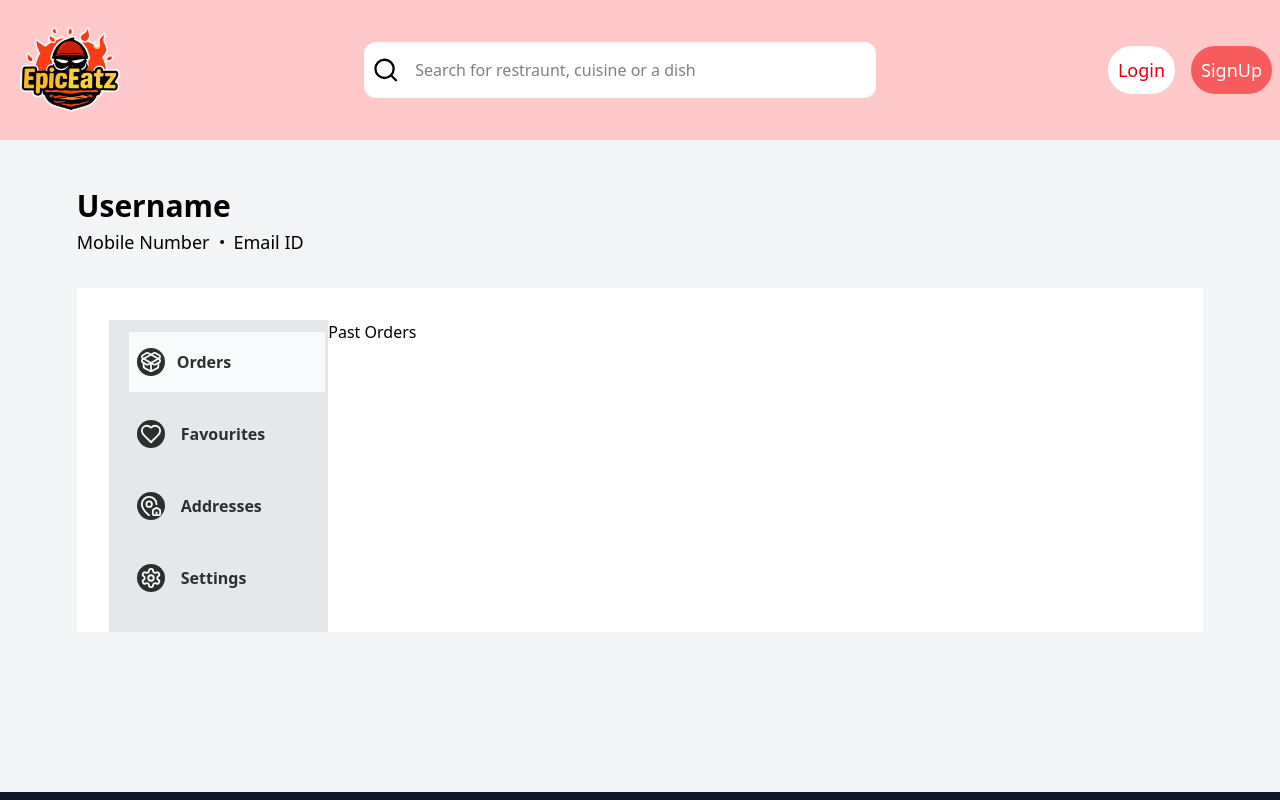
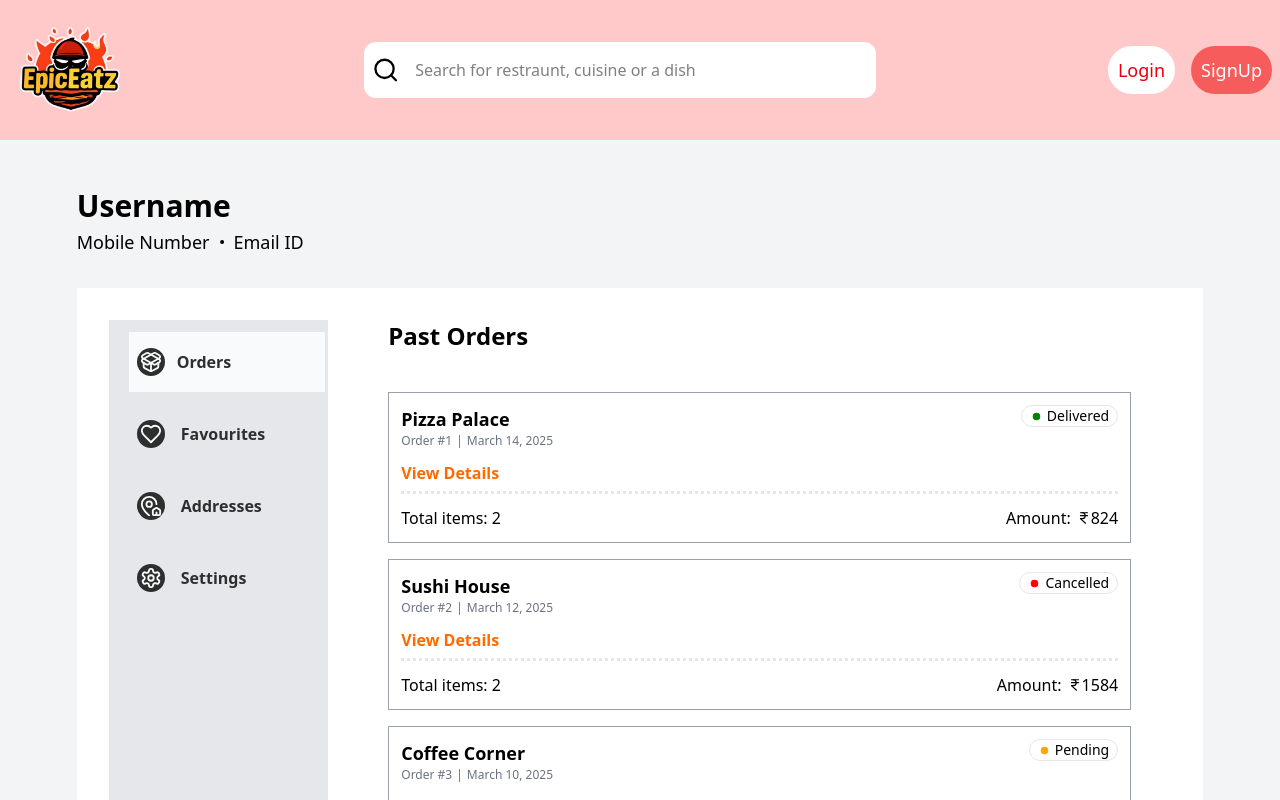
Before and after one commit to Promit-Biswas3361/EpicEatz, a React (Vite) app: page /account/orders in a window 1280 px wide. Shown: the top 800 px of the page. Built offline with nearby package versions, Linux system fonts and the light colour scheme.

Commit message:
Accounts --> orders & addresses

```diff
--- a/src/Frontend/Profile/Account.jsx
+++ b/src/Frontend/Profile/Account.jsx
@@ -20,11 +20,11 @@ const Account = () => {
           </div>
         </div>
 
-        <div className="bg-white flex pt-8 px-8">
-          <div className="bg-gray-200">
+        <div className="bg-white sm:flex max-sm:pb-5 pt-8 px-8">
+          <div className="bg-gray-200 z-40 max-sm:mb-10">
             <SidePanel />
           </div>
-          <div className="">
+          <div className="sm:ml-5 md:ml-10 xl:ml-15 sm:mr-6 md:mr-10 flex-grow">
             <Outlet />
           </div>
         </div>
--- a/src/Frontend/Profile/Address.jsx
+++ b/src/Frontend/Profile/Address.jsx
@@ -1,11 +1,85 @@
-import React from 'react'
+import React, { useState } from "react";
+import { House, Building, MapPin } from "lucide-react";
+
+const userAddresses = [
+  {
+    id: 1,
+    label: "Home Address",
+    type: "Home",
+    address: "123 Main Street, Apartment 4B, New York, NY 10001",
+    phone: "+1 212-555-1234",
+  },
+  {
+    id: 2,
+    label: "Office Address",
+    type: "Office",
+    address: "456 Corporate Blvd, Suite 1203, San Francisco, CA 94105",
+    phone: "+1 415-555-9876",
+  },
+  {
+    id: 3,
+    label: "Summer House",
+    type: "Home",
+    address: "789 Beachfront Road, Unit 5, Miami Beach, FL 33139",
+    phone: "+1 305-555-5678",
+  },
+  {
+    id: 4,
+    label: "Parents' House",
+    type: "Friends & Family",
+    address: "101 Oak Drive, Suburbia, Chicago, IL 60007",
+    phone: "+1 312-555-2345",
+  },
+  {
+    id: 5,
+    label: "Vacation Spot",
+    type: "Home",
+    address: "202 Mountain View Lane, Aspen, CO 81611",
+    phone: "+1 970-555-8765",
+  },
+];
 
 const Address = () => {
+  const [addresses, setAddresses] = useState(userAddresses);
+
   return (
     <div>
+      <h3 className="text-2xl font-extrabold mb-10">Manage Addresses</h3>
 
+      <div className="flex flex-wrap justify-between">
+        {addresses.map((item) => (
+          <div
+            key={item.id}
+            className="flex items-start border-1 border-gray-400 p-3 mb-4 max-sm:w-full sm:w-70 md:w-90 lg:w-[42%]"
+          >
+            <div className="flex-1/6 mt-1">
+              {item.type === "Home" ? (
+                <House size={22} />
+              ) : item.type === "Office" ? (
+                <Building size={22} />
+              ) : item.type === "Friends & Family" ? (
+                <MapPin size={22} />
+              ) : null}
+            </div>
+
+            <div className="flex-5/6 flex flex-col items-start">
+              <p className="text-lg font-semibold">{item.label}</p>
+              <p className="text-sm">{item.address}</p>
+
+              <div className="flex mt-3">
+                <button className="text-red-500 hover:text-red-700 font-bold cursor-pointer mr-5">
+                  EDIT
+                </button>
+                <button className="text-red-500 hover:text-red-700 font-bold cursor-pointer">
+                  DELETE
+                </button>
+              </div>
+            </div>
+          </div>
+        ))}
+      </div>
     </div>
-  )
-}
+  );
+};
 
-export default Address
+export default Address;
--- a/src/Frontend/Profile/Orders.jsx
+++ b/src/Frontend/Profile/Orders.jsx
@@ -1,12 +1,167 @@
 import React, { useState } from "react";
+import { IndianRupee, CircleSmall } from "lucide-react";
+
+const newOrders = [
+  {
+    id: 1,
+    restaurant: "Pizza Palace",
+    items: [
+      {
+        name: "Margherita Pizza",
+        price: 299,
+        category: "Veg",
+        img: "https://www.cookwithmanali.com/wp-content/uploads/2020/06/Margherita-Pizza-500x500.jpg",
+        qty: 2,
+      },
+      {
+        name: "Garlic Bread",
+        price: 149,
+        category: "Veg",
+        img: "https://www.cookingclassy.com/wp-content/uploads/2019/10/garlic-bread-2-768x1152.jpg",
+        qty: 1,
+      },
+    ],
+    total: 824,
+    status: "Delivered",
+    date: "2025-03-14",
+    address: "123 Pizza Street, New York, NY 10001",
+  },
+  {
+    id: 2,
+    restaurant: "Sushi House",
+    items: [
+      {
+        name: "Salmon Roll",
+        price: 450,
+        category: "Non-Veg",
+        img: "https://www.allrecipes.com/thmb/-QGvCN5xwJBpQfoa4OY6Cvh66Cw=/1500x0/filters:no_upscale():max_bytes(150000):strip_icc()/1437018-Spicy-Salmon-Sushi-Roll-ddmfs-4x3-2c496fdfd3e14bc78a9ab67036221918.jpg",
+        qty: 3,
+      },
+      {
+        name: "Miso Soup",
+        price: 120,
+        category: "Veg",
+        img: "https://www.thespruceeats.com/thmb/g5cE8GqcsPpVsW4c4FXP8qObioI=/1500x0/filters:no_upscale():max_bytes(150000):strip_icc()/miso-soup-recipe-3121935-hero-01-8d10a14fb2c544f388650c8c08f8b37a.jpg",
+        qty: 1,
+      },
+    ],
+    total: 1584,
+    status: "Cancelled",
+    date: "2025-03-12",
+    address: "456 Sushi Avenue, Los Angeles, CA 90001",
+  },
+  {
+    id: 3,
+    restaurant: "Coffee Corner",
+    items: [
+      {
+        name: "Cappuccino",
+        price: 150,
+        category: "Veg",
+        img: "https://www.allrecipes.com/thmb/chsZz0jqIHWYz39ViZR-9k_BkkE=/1500x0/filters:no_upscale():max_bytes(150000):strip_icc()/8624835-how-to-make-a-cappuccino-beauty-4x3-0301-13d55eaad60b42058f24369c292d4ccb.jpg",
+        qty: 5,
+      },
+    ],
+    total: 828,
+    status: "Pending",
+    date: "2025-03-10",
+    address: "789 Coffee Road, Chicago, IL 60007",
+  },
+];
+
+
+const formatDate = (dateString) => {
+  const date = new Date(dateString);
+  return date.toLocaleDateString("en-US", {
+    year: "numeric",
+    month: "long",
+    day: "numeric",
+  });
+};
 
 const Orders = () => {
-  const [orders, setOrders] = useState(null);
+  const [orders, setOrders] = useState(newOrders);
+
+  const cancelOrder = (id) => {
+    const updatedOrders = orders.map((order) =>
+      order.id === id && order.status === "Pending"
+        ? { ...order, status: "Cancelled" }
+        : order
+    );
+
+    setOrders(updatedOrders);
+  };
+
   return (
     <div>
-      <h3>Past Orders</h3>
+      <h3 className="text-2xl font-extrabold mb-10">Past Orders</h3>
 
-      <div className=""></div>
+      <div className="">
+        {orders.map((order) => (
+          <div key={order.id} className="border-1 border-gray-400 p-3 mb-4">
+            <div className="flex justify-between border-b-3 border-dotted border-gray-200 mb-3">
+              <div className="flex-grow">
+                <p className="text-lg font-semibold">{order.restaurant}</p>
+
+                <div className="flex text-xs text-gray-500 mb-3">
+                  <p className="mr-1">Order #{order.id}</p>
+                  <p className="mr-1"> | </p>
+                  <p>{formatDate(order.date)}</p>
+                </div>
+
+                <div className="cursor-pointer font-bold text-orange-500 hover:text-orange-700 mb-1.5">
+                  <p>View Details</p>
+                </div>
+              </div>
+              <div className="flex items-center h-fit border-1 border-gray-200 rounded-full px-2">
+                <CircleSmall
+                  size={13}
+                  color={
+                    order.status === "Delivered"
+                      ? "green"
+                      : order.status === "Pending"
+                      ? "orange"
+                      : order.status === "Cancelled"
+                      ? "red"
+                      : "#6b7280"
+                  }
+                  fill={
+                    order.status === "Delivered"
+                      ? "green"
+                      : order.status === "Pending"
+                      ? "orange"
+                      : order.status === "Cancelled"
+                      ? "red"
+                      : "#6b7280"
+                  }
+                />
+                <p className="ml-1 text-sm">{order.status}</p>
+              </div>
+            </div>
+            <div className="">
+              <div className="flex justify-between">
+                <p>Total items: {order.items.length}</p>
+                <div className="flex items-center">
+                  <p className="mr-1.5">Amount:</p>
+                  <IndianRupee size={14} />
+                  <p> {order.total}</p>
+                </div>
+              </div>
+
+              {order.status === "Pending" && (
+                <div className="text-center mt-3">
+                  <button
+                    className="bg-red-500 rounded-lg cursor-pointer px-2.5 py-1 text-white hover:bg-red-600"
+                    onClick={() => cancelOrder(order.id)}
+                  >
+                    CANCEL
+                  </button>
+                </div>
+              )}
+            </div>
+          </div>
+        ))}
+      </div>
     </div>
   );
 };
--- a/src/Frontend/Profile/SidePanel.jsx
+++ b/src/Frontend/Profile/SidePanel.jsx
@@ -8,7 +8,10 @@ const SidePanel = () => {
       <NavLink
         to="/account/orders"
         className={({ isActive }) =>
-          [isActive && "bg-white", "py-4 mb-3 pl-2 pr-15"].join(" ")
+          [
+            isActive && "bg-white",
+            "py-4 mb-3 max-sm:py-2 max-sm:mb-1.5 pl-2 pr-15",
+          ].join(" ")
         }
       >
         <div className="flex items-center">
@@ -22,7 +25,10 @@ const SidePanel = () => {
       <NavLink
         to="/account/favourites"
         className={({ isActive }) =>
-          [isActive && "bg-white", "py-4 mb-3 pl-2 pr-15"].join(" ")
+          [
+            isActive && "bg-white",
+            "py-4 mb-3 max-sm:py-2 max-sm:mb-1.5 pl-2 pr-15",
+          ].join(" ")
         }
       >
         <div className="flex items-center">
@@ -36,7 +42,10 @@ const SidePanel = () => {
       <NavLink
         to="/account/addresses"
         className={({ isActive }) =>
-          [isActive && "bg-white", "py-4 mb-3 pl-2 pr-15"].join(" ")
+          [
+            isActive && "bg-white",
+            "py-4 mb-3 max-sm:py-2 max-sm:mb-1.5 pl-2 pr-15",
+          ].join(" ")
         }
       >
         <div className="flex items-center">
@@ -50,7 +59,10 @@ const SidePanel = () => {
       <NavLink
         to="/account/settings"
         className={({ isActive }) =>
-          [isActive && "bg-white", "py-4 mb-3 pl-2 pr-15"].join(" ")
+          [
+            isActive && "bg-white",
+            "py-4 mb-3 max-sm:py-2 max-sm:mb-1.5 pl-2 pr-15",
+          ].join(" ")
         }
       >
         <div className="flex items-center">
```
